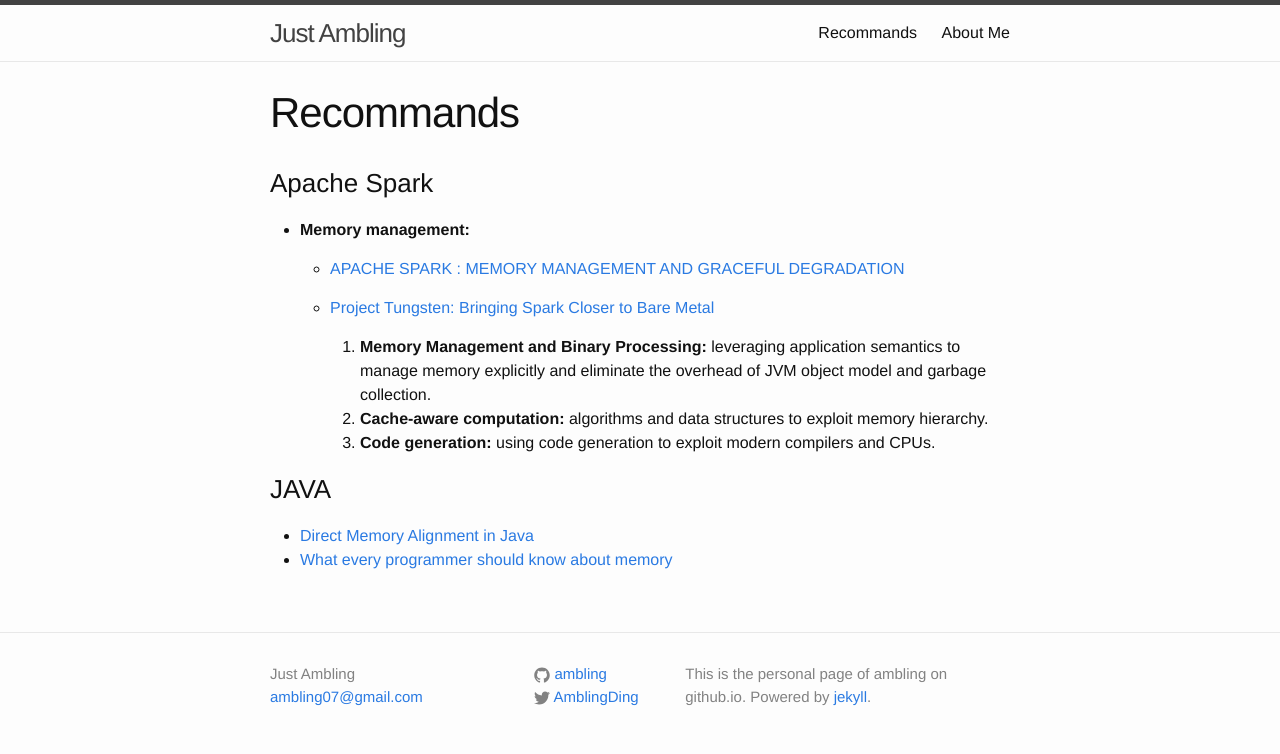
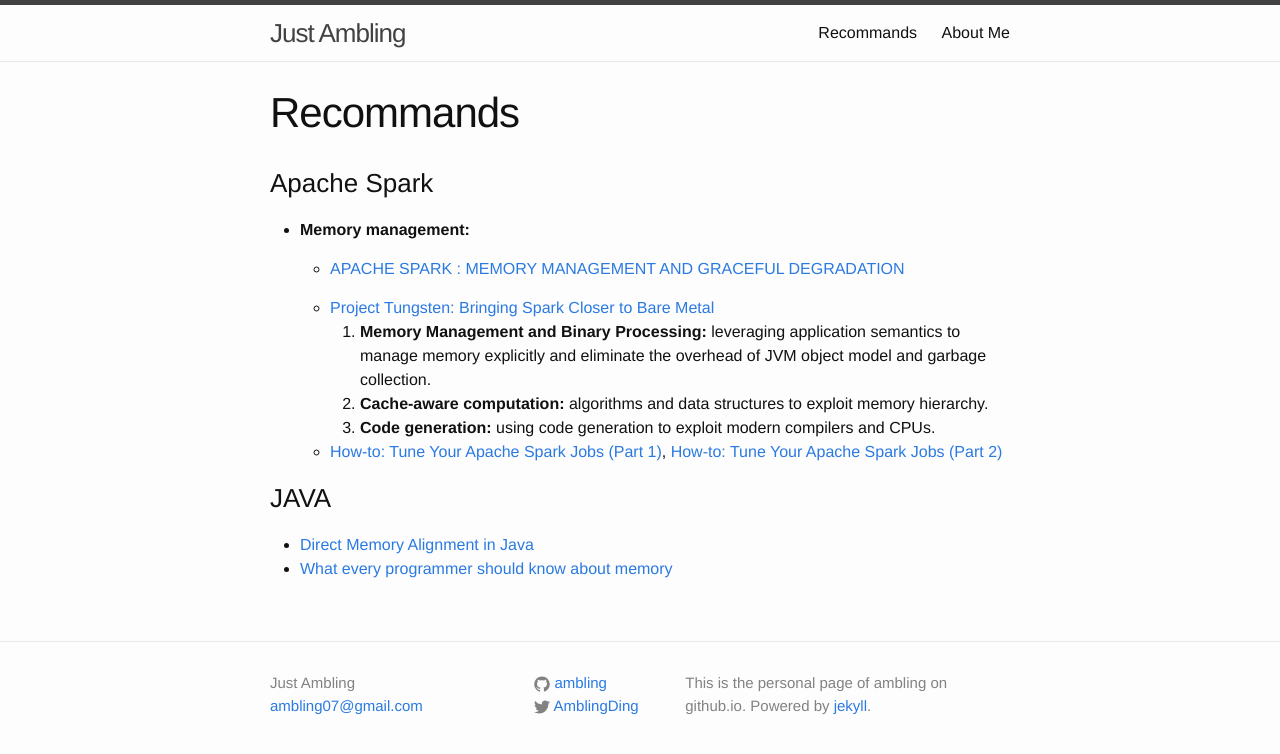
Before and after one commit to ambling/ambling.github.io, a Jekyll site: the page built from 00-recommands.md, in a window 1280 px wide. Shown: the top 754 px of the page. Built offline with Jekyll 4.4.1, drawn with Linux system fonts in a browser that asks for light colours.

Commit message:
add articles of How to tune your apache spark jobs

```diff
--- a/00-recommands.md
+++ b/00-recommands.md
@@ -14,6 +14,7 @@ permalink: /recommands/
 		2. **Cache-aware computation:** algorithms and data structures to exploit memory hierarchy.
 		3. **Code generation:** using code generation to exploit modern compilers and CPUs.
 
+    - [How-to: Tune Your Apache Spark Jobs (Part 1)](http://blog.cloudera.com/blog/2015/03/how-to-tune-your-apache-spark-jobs-part-1/), [How-to: Tune Your Apache Spark Jobs (Part 2)](http://blog.cloudera.com/blog/2015/03/how-to-tune-your-apache-spark-jobs-part-2/)
 
 ### JAVA
 - [Direct Memory Alignment in Java](http://psy-lob-saw.blogspot.jp/2013/01/direct-memory-alignment-in-java.html)
```
